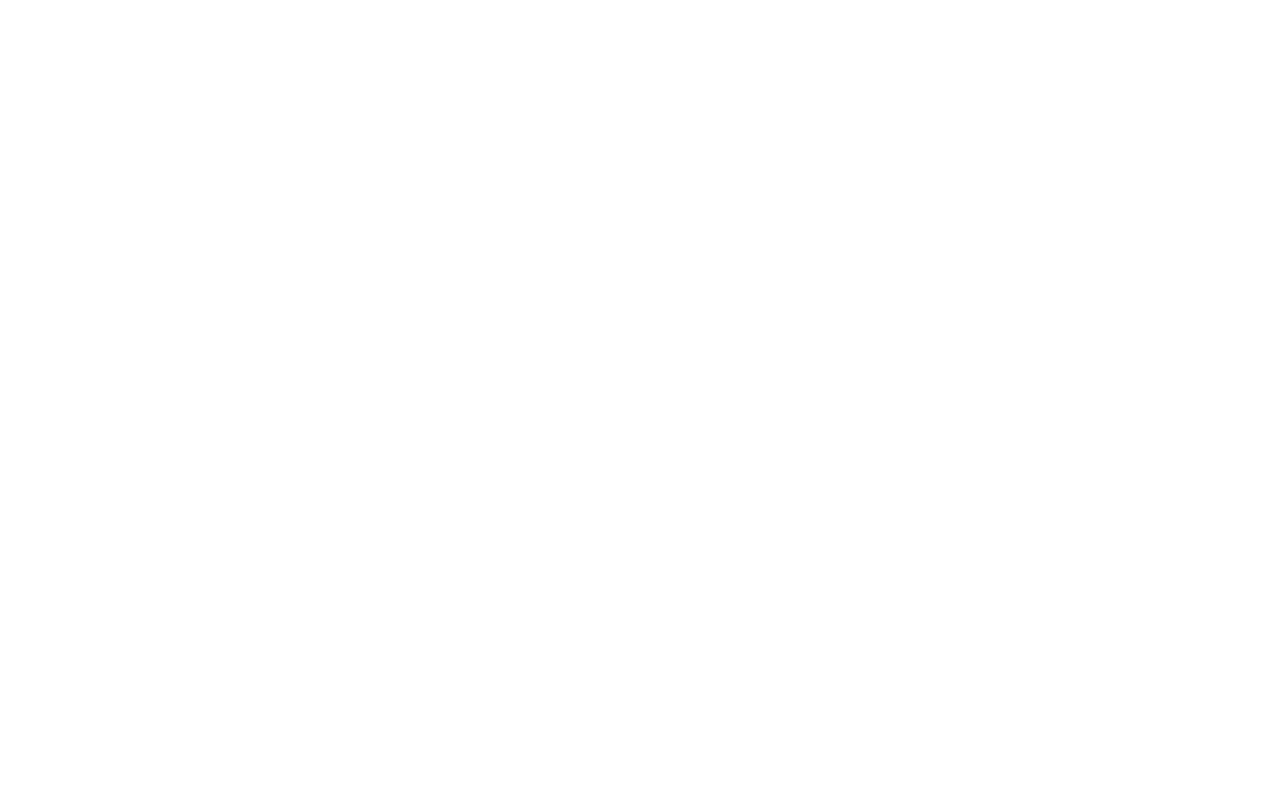
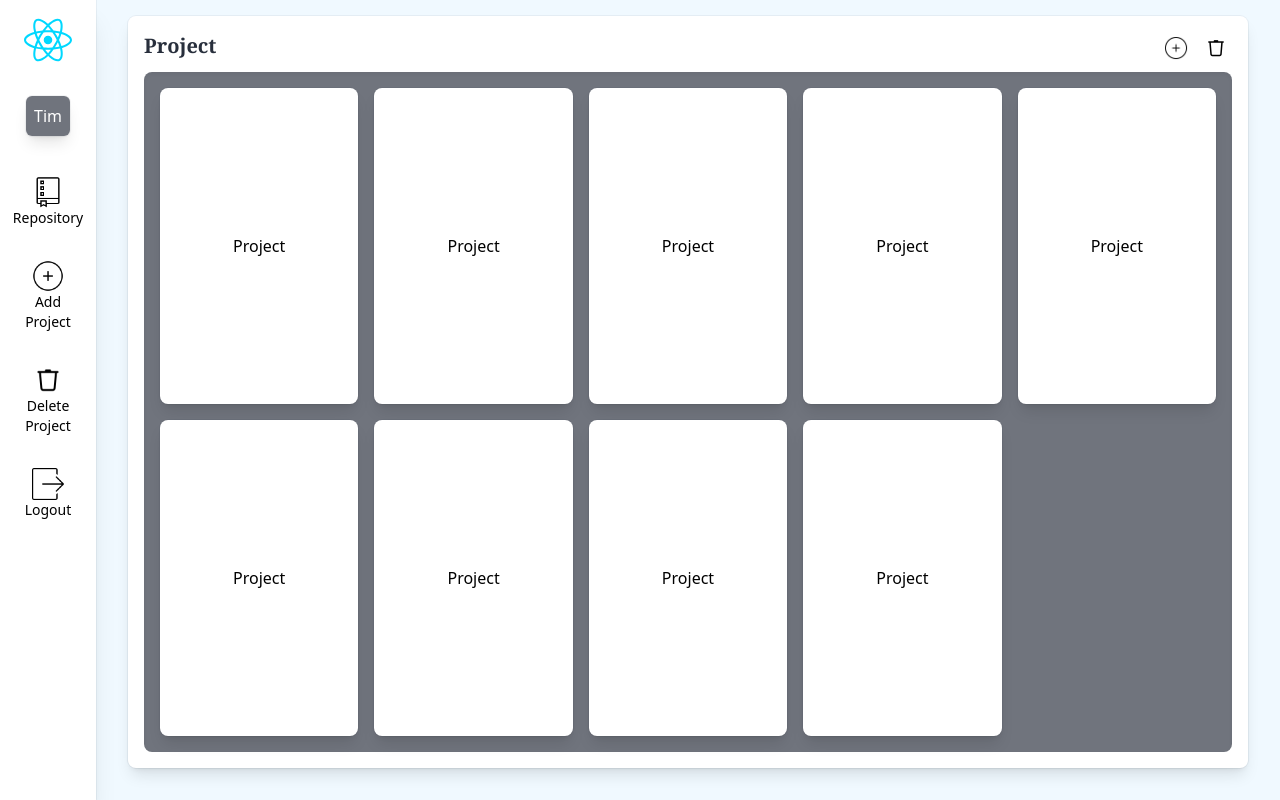
Before and after one commit to Cool-Tea/TodoBoard, a React (Vite) app in the folder frontend/: page /repository in a window 1280 px wide. Before the commit this address had no page. Built offline with nearby package versions, Linux system fonts and the light colour scheme.

Commit message:
Add repository page layout

```diff
--- a/frontend/src/App.tsx
+++ b/frontend/src/App.tsx
@@ -2,6 +2,7 @@ import React from "react";
 import { BrowserRouter, Route, Routes } from "react-router-dom";
 import { Task } from "./pages/Task";
 import { Project } from "./pages/Project";
+import { Repository } from "./pages/Repository";
 
 export default function App() {
 
@@ -12,6 +13,7 @@ export default function App() {
           <Route path="/" />
           <Route path="/task" Component={Task} />
           <Route path="/project" Component={Project} />
+          <Route path="/repository" Component={Repository} />
         </Routes>
       </BrowserRouter>
     </div>
--- /dev/null
+++ b/frontend/src/pages/Repository.tsx
@@ -0,0 +1,43 @@
+import React from "react";
+import { SideBar, SideBarStatus } from "../components/SideBar";
+import addIcon from "../assets/add.png"
+import deleteIcon from "../assets/delete.png"
+
+function Button({title}: {title: string}) {
+  return (
+    <button className="bg-white hover:bg-gray-200 p-4 rounded-lg ring-1 ring-gray-900/5 shadow-lg">
+      {title}
+    </button>
+  )
+}
+
+export function Repository() {
+
+  return (
+    <div className="relative bg-sky-50 min-h-screen flex">
+      <SideBar status={SideBarStatus.REPO} />
+      <div className="ml-24 px-8 pt-4 pb-8 flex-grow flex space-x-4">
+        <div className="flex-grow flex flex-col bg-white p-4 space-y-2 rounded-lg ring-1 ring-gray-900/5 shadow-lg">
+          <div className="flex">
+            <p className="text-xl text-gray-900/90 font-bold font-serif">Project</p>
+            <div className="flex-grow flex space-x-2 justify-end">
+              <button className="p-1 rounded-full hover:bg-gray-200"><img src={addIcon} className="h-6 w-6"/></button>
+              <button className="p-1 rounded-full hover:bg-gray-200"><img src={deleteIcon} className="h-6 w-6"/></button>
+            </div>
+          </div>
+          <div className="mt-2 p-4 flex-grow grid grid-cols-5 gap-4 shadow-inner rounded-lg bg-gray-900/60">
+            <Button title="Project" />
+            <Button title="Project" />
+            <Button title="Project" />
+            <Button title="Project" />
+            <Button title="Project" />
+            <Button title="Project" />
+            <Button title="Project" />
+            <Button title="Project" />
+            <Button title="Project" />
+          </div>
+        </div>
+      </div>
+    </div>
+  )
+}
--- a/frontend/src/style.css
+++ b/frontend/src/style.css
@@ -582,6 +582,10 @@ video {
   display: flex;
 }
 
+.grid {
+  display: grid;
+}
+
 .h-12 {
   height: 3rem;
 }
@@ -634,6 +638,14 @@ video {
   flex-grow: 1;
 }
 
+.grid-cols-4 {
+  grid-template-columns: repeat(4, minmax(0, 1fr));
+}
+
+.grid-cols-5 {
+  grid-template-columns: repeat(5, minmax(0, 1fr));
+}
+
 .flex-row {
   flex-direction: row;
 }
@@ -676,6 +688,10 @@ video {
 
 .justify-between {
   justify-content: space-between;
+}
+
+.gap-4 {
+  gap: 1rem;
 }
 
 .space-x-2 > :not([hidden]) ~ :not([hidden]) {
```
